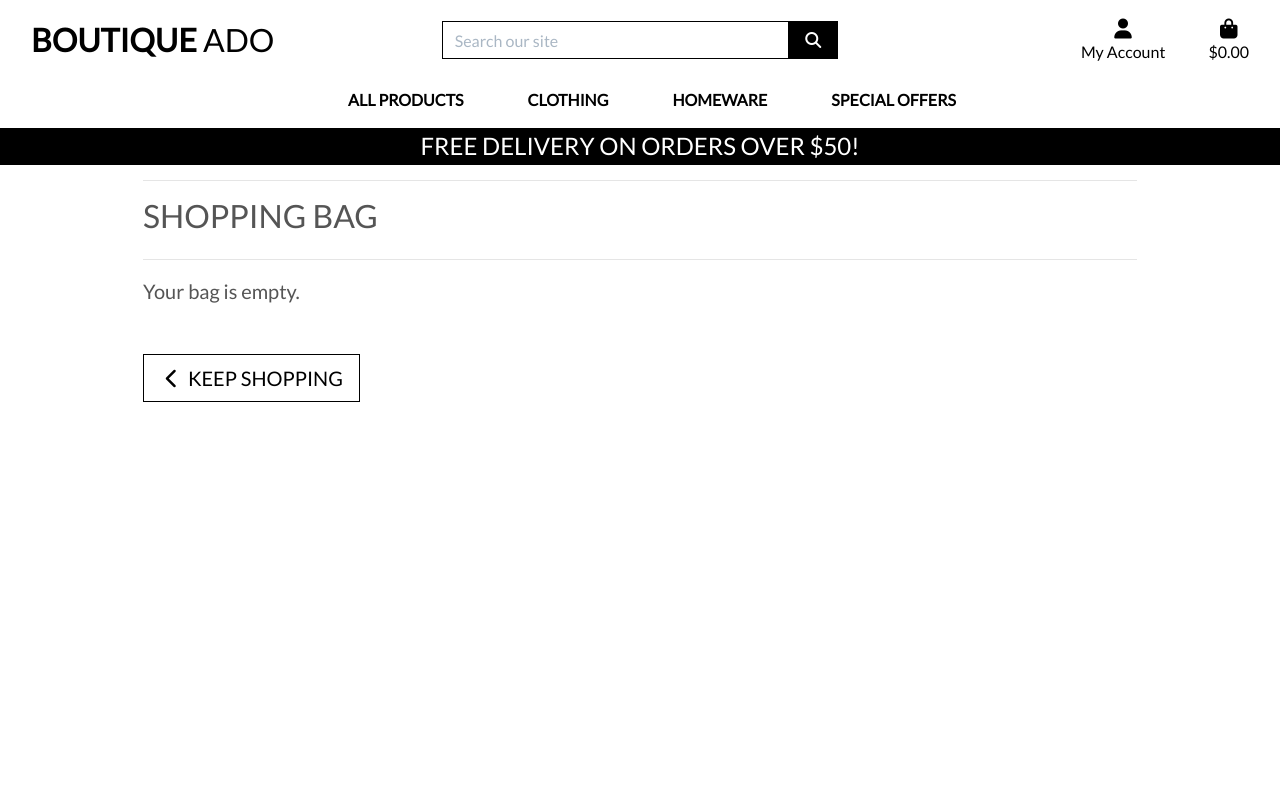
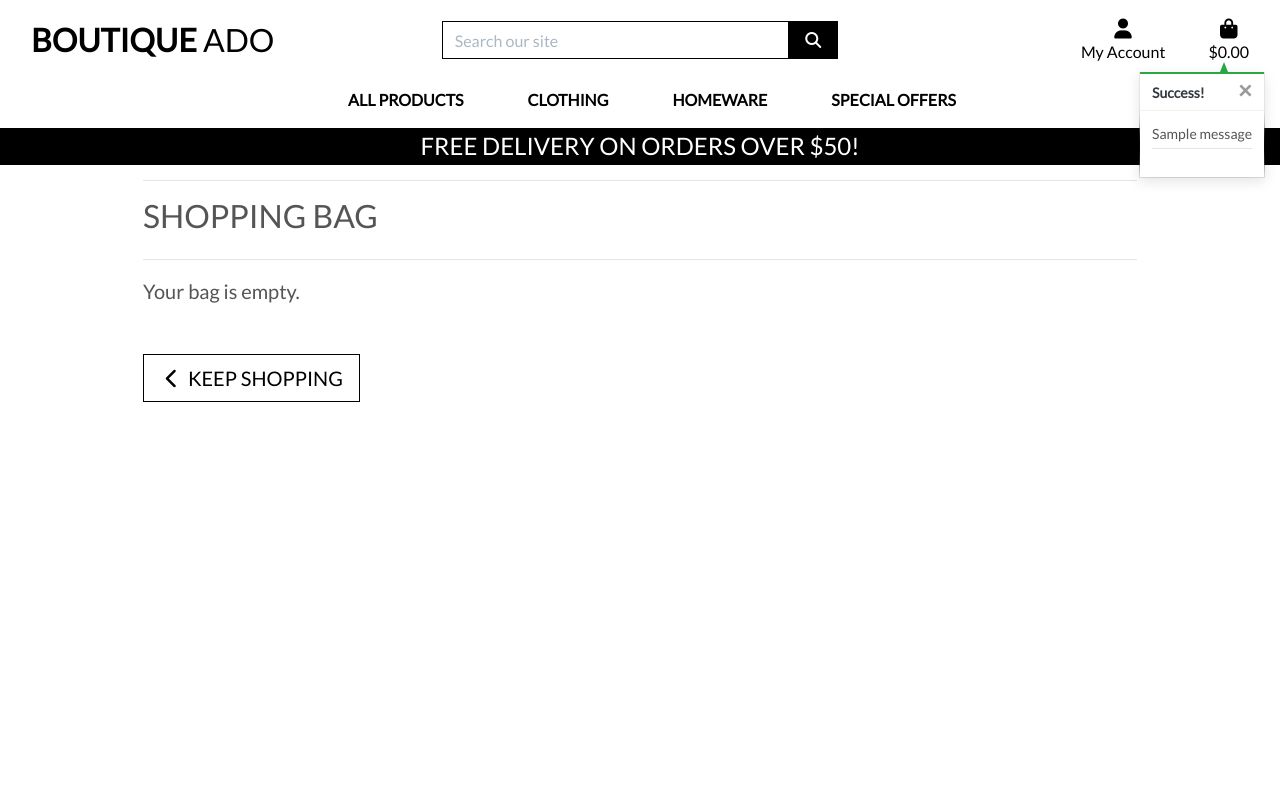
Before and after one commit to Zilvaro/project-boutique-ado, a Django app: page /bag/ in a window 1280 px wide. Run offline with Django 3.2, Linux system fonts and the light colour scheme; tables that the repository leaves empty hold one stand-in row (values such as "Sample post"); one stand-in notice (Sample message) is shown; some libraries are stand-ins or nearby versions.

Commit message:
added toasts

```diff
--- a/boutique_ado/settings.py
+++ b/boutique_ado/settings.py
@@ -67,6 +67,8 @@ TEMPLATES = [
         },
     },
 ]
+
+MESSAGE_STORAGE = 'django.contrib.messages.storage.session.SessionStorage'
 
 AUTHENTICATION_BACKENDS = [
     # Needed to login by username in Django admin, regardless of `allauth`
--- a/templates/base.html
+++ b/templates/base.html
@@ -68,9 +68,9 @@
                         <div class="dropdown-menu border-0" aria-labelledby="user-options">
                             {% if request.user.is_authenticated %}
                                 {% if request.user.is_superuser %}
-                                    <a href="" class="dropdown-item">Product Management</a>
+                                    <a href="{% url 'add_product' %}" class="dropdown-item">Product Management</a>
                                 {% endif %}
-                                <a href="" class="dropdown-item">My Profile</a>
+                                <a href="{% url 'profile' %}" class="dropdown-item">My Profile</a>
                                 <a href="{% url 'account_logout' %}" class="dropdown-item">Logout</a>
                             {% else %}
                                 <a href="{% url 'account_signup' %}" class="dropdown-item">Register</a>
@@ -112,7 +112,21 @@
     </header>
 
     {% if messages %}
-        <div class="message-container"></div>
+        <div class="message-container">
+            {% for message in messages %}
+                {% with message.level as level %}
+                    {% if level == 40 %}
+                        {% include 'includes/toasts/toast_error.html' %}
+                    {% elif level == 30 %}
+                        {% include 'includes/toasts/toast_warning.html' %}
+                    {% elif level == 25 %}
+                        {% include 'includes/toasts/toast_success.html' %}
+                    {% else %}
+                        {% include 'includes/toasts/toast_info.html' %}
+                    {% endif %}
+                {% endwith %}
+            {% endfor %}
+        </div>
     {% endif %}
 
     {% block page_header %}
@@ -122,6 +136,9 @@
     {% endblock %}
 
     {% block postloadjs %}
+    <script type="text/javascript">
+        $('.toast').toast('show');
+    </script>
     {% endblock %}
 
 
--- /dev/null
+++ b/templates/includes/toasts/toast_success.html
@@ -0,0 +1,58 @@
+<div class="toast custom-toast rounded-0 border-top-0" data-autohide="false">
+    <div class="arrow-up arrow-success"></div>
+    <div class="w-100 toast-capper bg-success"></div>
+    <div class="toast-header bg-white text-dark">
+        <strong class="mr-auto">Success!</strong>
+        <button type="button" class="ml-2 mb-1 close text-dark" data-dismiss="toast" aria-label="Close">
+            <span aria-hidden="true">&times;</span>
+        </button>
+    </div>
+    <div class="toast-body bg-white">
+        <div class="row">
+            <div class="col">
+                {{ message }}
+                <hr class="mt-1 mb-3">
+            </div>
+        </div>
+        {% if grand_total and not on_profile_page %}
+            <p class="logo-font bg-white text-black py-1">Your Bag ({{ product_count }})</p>
+            <div class="bag-notification-wrapper">
+                {% for item in bag_items %}
+                    <div class="row">
+                        <div class="col-3 my-1">
+                            {% if item.product.image %}
+                            <img class="w-100" src="{{ item.product.image.url }}" alt="{{ item.product.name }}">
+                            {% else %}
+                            <img class="w-100" src="{{ MEDIA_URL }}noimage.png" alt="{{ item.product.name }}">
+                            {% endif %}
+                        </div>
+                        <div class="col-9">
+                            <p class="my-0"><strong>{{ item.product.name }}</strong></p>
+                            <p class="my-0 small">Size: {% if item.product.has_sizes %}{{ item.size|upper }}{% else %}N/A{% endif %}</p>
+                            <p class="my-0 small text-muted">Qty: {{ item.quantity }}</p>
+                        </div>
+                    </div>
+                {% endfor %}
+            </div>
+            <div class="row">
+                <div class="col">
+                    <strong><p class="mt-3 mb-1 text-black">
+                        Total{% if free_delivery_delta > 0 %} (Exc. delivery){% endif %}:
+                        <span class="float-right">${{ total|floatformat:2 }}</span>
+                    </p></strong>
+                    {% if free_delivery_delta > 0 %}
+                        <p class="mb-0 p-2 bg-warning shadow-sm text-black text-center">
+                            Spend <strong>${{ free_delivery_delta }}</strong> more to get free next day delivery!
+                        </p>
+                    {% endif %}
+                    <a href="{% url 'view_bag' %}" class="btn btn-black btn-block rounded-0">
+                        <span class="text-uppercase">Go To Secure Checkout</span>
+                        <span class="icon">
+                            <i class="fas fa-lock"></i>
+                        </span>
+                    </a>
+                </div>
+            </div>
+        {% endif %}
+    </div>
+</div>
```
Also changed, not shown: bag/templatetags/bag_tools.py (added, +9 -0 lines), templates/includes/toasts/toast_error.html (added, +13 -0 lines), templates/includes/toasts/toast_info.html (added, +13 -0 lines), templates/includes/toasts/toast_warning.html (added, +13 -0 lines), bag/templatetags/__init__.py (added).
